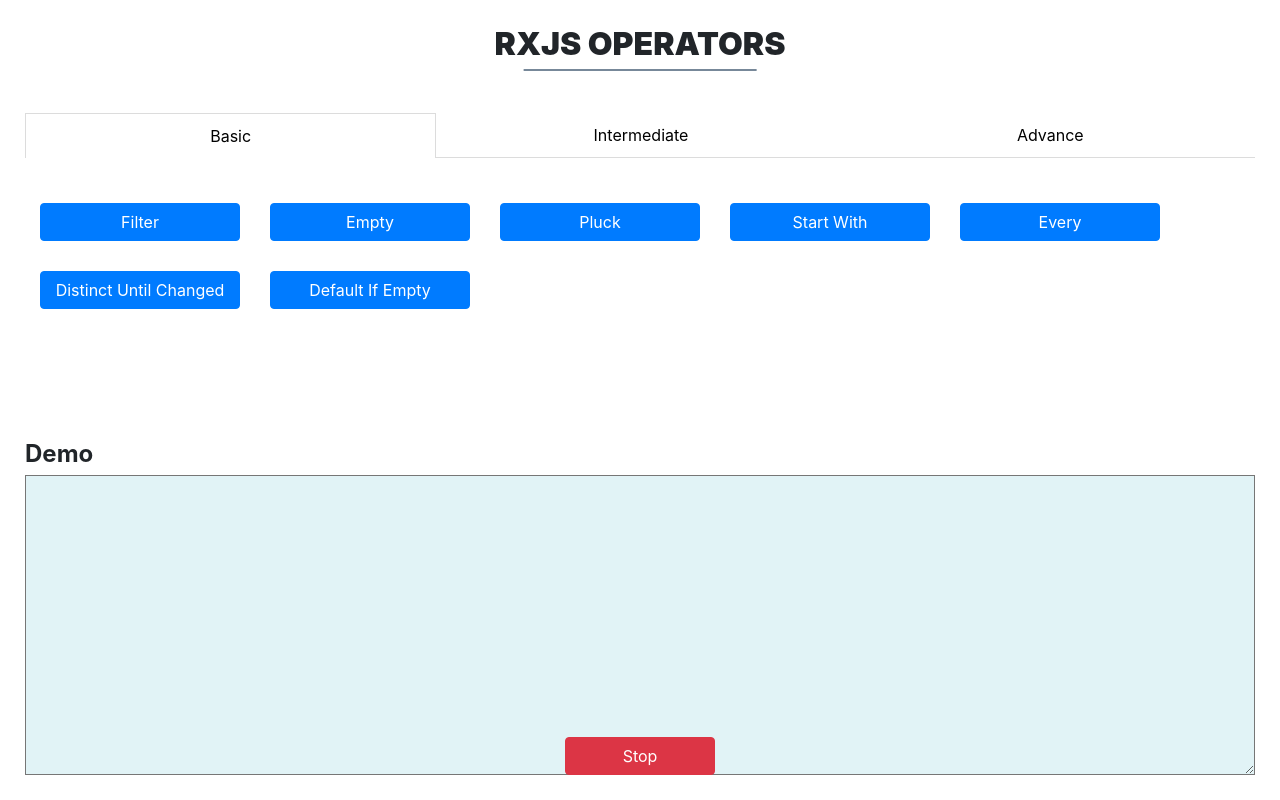
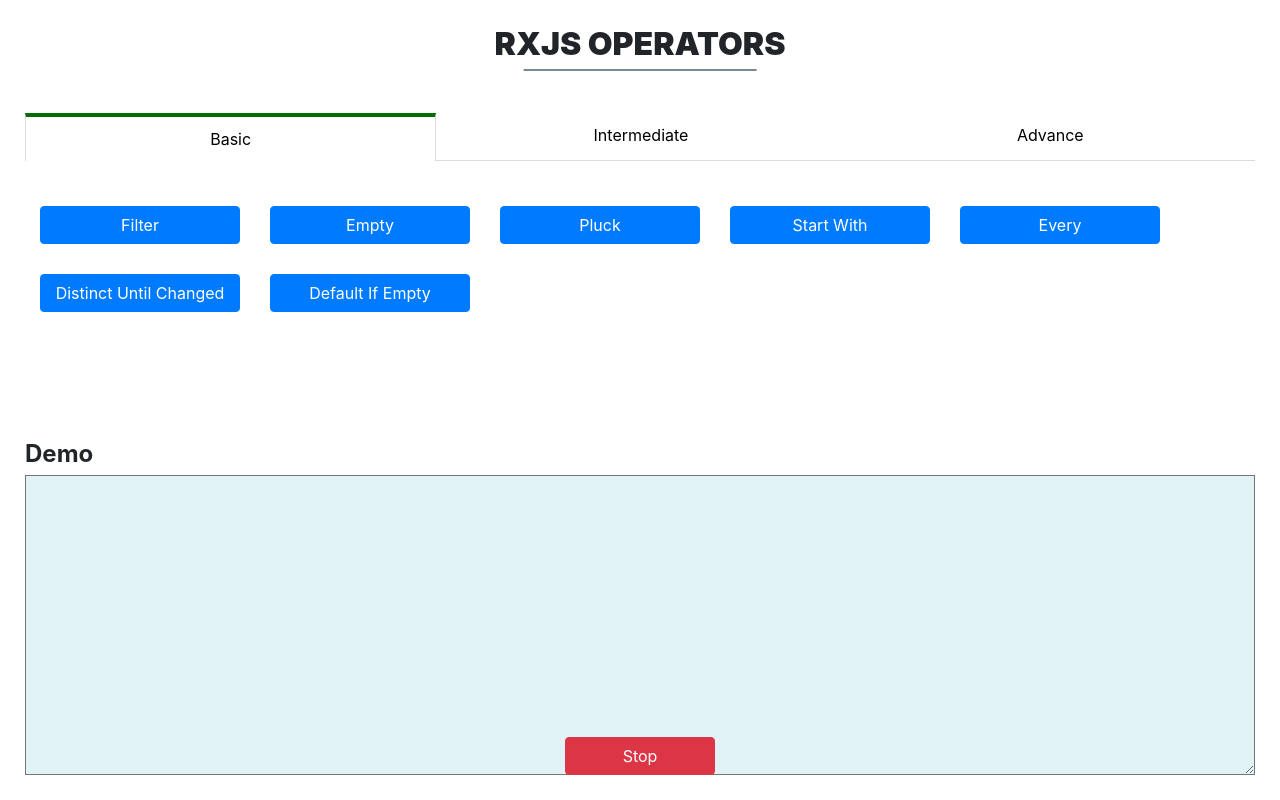
Before and after one commit to ahmadykhan555/rxjsoperators, an Angular app: page / in a window 1280 px wide. Built offline with nearby package versions, Linux system fonts and the light colour scheme.

Commit message:
Highlight the active tab

```diff
--- a/src/app/app.component.scss
+++ b/src/app/app.component.scss
@@ -39,6 +39,7 @@
 
       &.active-link {
         border: 1px solid gainsboro;
+        border-top: 4px solid rgb(2, 109, 2);
         border-bottom: none;
       }
     }
```
